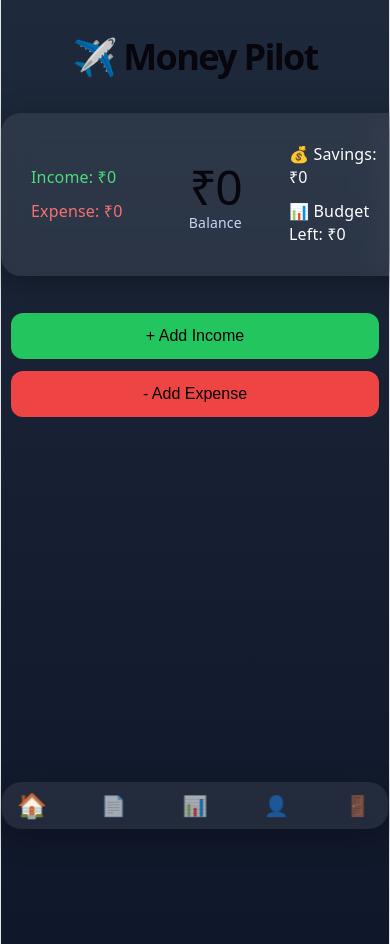
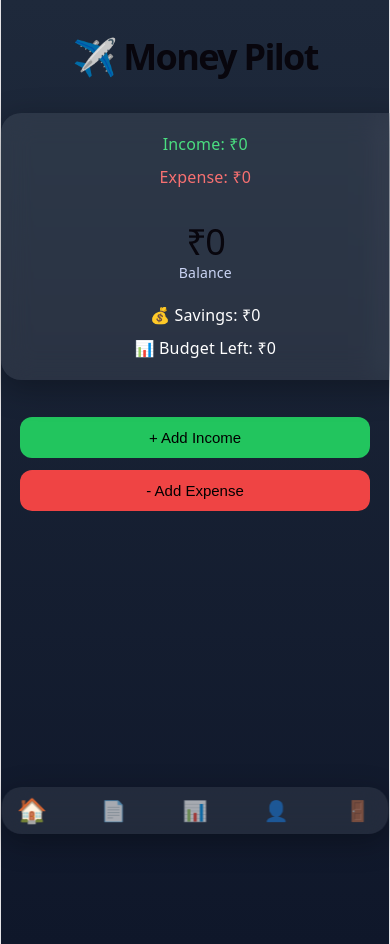
Before and after one commit to mayan1303/money-pilot, a React app in the folder frontend/: page / in a window 390 px wide. Shown: the top 944 px of the page. Built offline with nearby package versions, Linux system fonts and the light colour scheme; no server answers; sample sign-in values are in the browser's storage; the HTML template or start-up script is replaced by a standard one.

Commit message:
Fix mobile responsiveness

```diff
--- a/frontend/src/components/Navbar.css
+++ b/frontend/src/components/Navbar.css
@@ -46,3 +46,10 @@
 .navbar .logout {
   color: #f87171;
 }
+
+@media (max-width: 768px) {
+  .navbar {
+    width: 90%;
+    bottom: 10px;
+  }
+}
--- a/frontend/src/pages/Home.css
+++ b/frontend/src/pages/Home.css
@@ -201,3 +201,41 @@
 .main-card * {
   border-bottom: none !important;
 }
+
+/* 📱 MOBILE RESPONSIVE FIX */
+@media (max-width: 768px) {
+
+  .main-card {
+    flex-direction: column;
+    text-align: center;
+    gap: 20px;
+    padding: 20px;
+  }
+
+  .left,
+  .right,
+  .center {
+    width: 100%;
+    text-align: center;
+    align-items: center;
+  }
+
+  .left,
+  .right {
+    flex-direction: column;
+  }
+
+  .balance {
+    font-size: 36px;
+  }
+
+  .btn-group {
+    width: 90%;
+  }
+
+  .income-btn,
+  .expense-btn {
+    font-size: 15px;
+    padding: 12px;
+  }
+}
```
